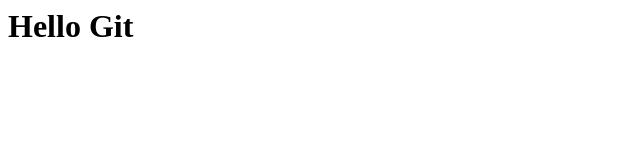
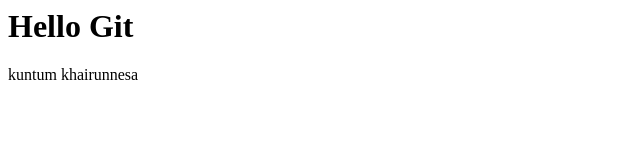
Before and after one commit to kuntumnesa/belajar-git-remote, a plain HTML site: page index.html in a window 1280 px wide. Shown: the whole page, without its empty margins (0-640 px from the left). Drawn offline with Linux system fonts and the light colour scheme.

Commit message:
menambah paragraf

```diff
--- a/index.html
+++ b/index.html
@@ -1,5 +1,6 @@
 <html>
     <body>
         <h1>Hello Git</h1>
+        <p>kuntum khairunnesa</p>
     </body>
 </html>
```
